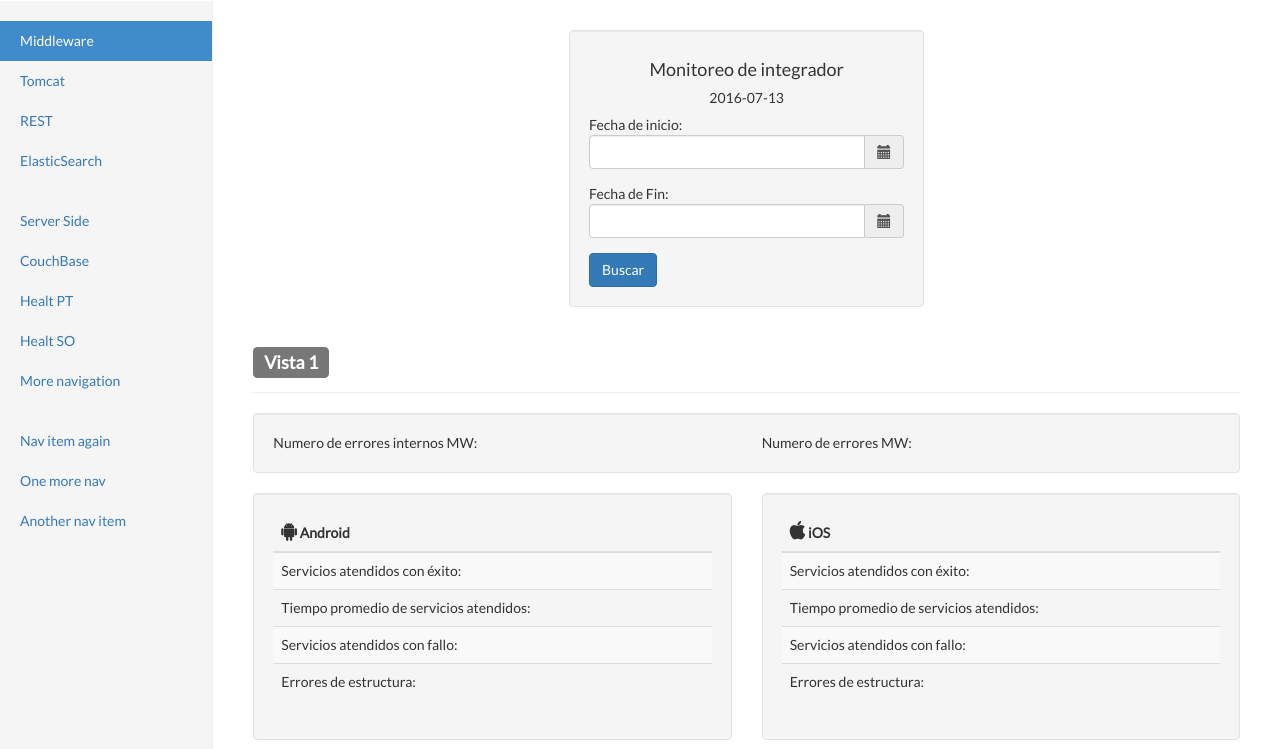
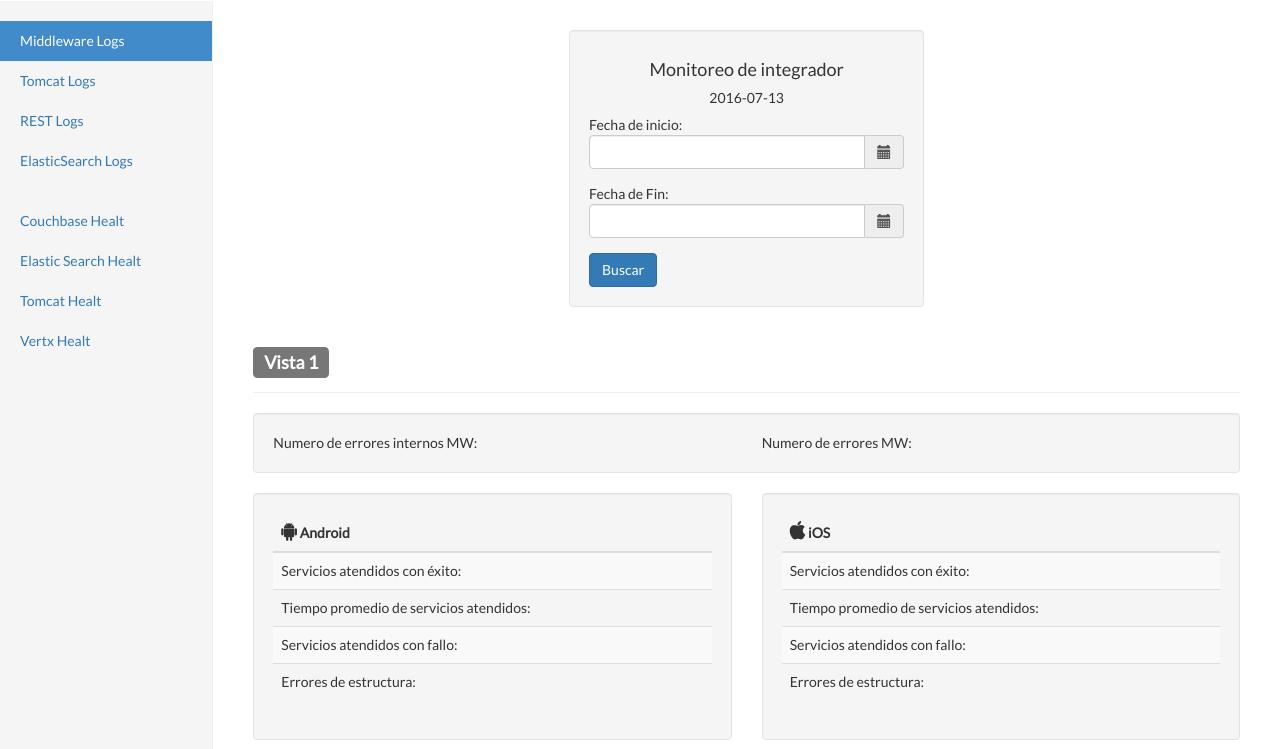
Before and after one commit to charlsagente/django-reports-for-logs, a Django app: page /logs/ in a window 1280 px wide. Shown: the part 50-799 px from the top of the page. Run offline with Django 3.2, Linux system fonts and the light colour scheme; some libraries are stand-ins or nearby versions.

Commit message:
updated view1
updated view1

```diff
--- a/logmanagement/parser/logs_parsers/MwParser/MwStatistics.py
+++ b/logmanagement/parser/logs_parsers/MwParser/MwStatistics.py
@@ -45,7 +45,7 @@ class MwStatistics:
                         keys_to_delete.append(key)
                 for key in keys_to_delete:
                     del self.logs[INTERNAL_MW][key]
-                counted_logs[INTERNAL_MW]=self.logs[ERRORS_INTERNAL_PT]
+                counted_logs[ERRORS_INTERNAL_PT]=self.logs[ERRORS_INTERNAL_PT]
 
             if INTERNAL_MW in self.logs:
                 for key, value in self.logs[INTERNAL_MW].iteritems():
--- a/logmanagement/templates/logmanagement/logsfortomcat.html
+++ b/logmanagement/templates/logmanagement/logsfortomcat.html
@@ -94,7 +94,7 @@
                                 <thead>
                                 <tr>
                                     <th colspan="4">
-                                        Tomcat.log
+                                        Tomcat.log (Nohup)
                                     </th>
                                 </tr>
                                 <tr>
--- a/logmanagement/templates/logmanagement/sidebar.html
+++ b/logmanagement/templates/logmanagement/sidebar.html
@@ -2,29 +2,23 @@
     <li {% if request.path == "/logs/" %}
         class="active"
         {% endif %}>
-            <a href="/logs">Middleware <span class="sr-only">(current)</span></a>
+            <a href="/logs">Middleware Logs <span class="sr-only">(current)</span></a>
     </li>
     <li {% if request.path == "/logs/tomcat/" %}
         class="active"
         {% endif %}>
-        <a href="/logs/tomcat">Tomcat</a></li>
+        <a href="/logs/tomcat">Tomcat Logs</a></li>
 
     <li{% if request.path == "/logs/rest/" %}
         class="active"
-    {% endif %}><a href="/logs/rest/">REST</a></li>
+    {% endif %}><a href="/logs/rest/">REST Logs</a></li>
     <li {% if request.path == "/logs/elastic/" %}
         class="active"
-    {% endif %}><a href="/logs/elastic/">ElasticSearch</a></li>
+    {% endif %}><a href="/logs/elastic/">ElasticSearch Logs</a></li>
 </ul>
 <ul class="nav nav-sidebar">
-    <li><a href="">Server Side</a></li>
-    <li><a href="">CouchBase</a></li>
-    <li><a href="">Healt PT</a></li>
-    <li><a href="">Healt SO</a></li>
-    <li><a href="">More navigation</a></li>
+    <li><a href="">Couchbase Healt</a></li>
+    <li><a href="">Elastic Search Healt</a></li>
+    <li><a href="">Tomcat Healt</a></li>
+    <li><a href="">Vertx Healt</a></li>
 </ul>
-<ul class="nav nav-sidebar">
-    <li><a href="">Nav item again</a></li>
-    <li><a href="">One more nav</a></li>
-    <li><a href="">Another nav item</a></li>
-</ul>
```
